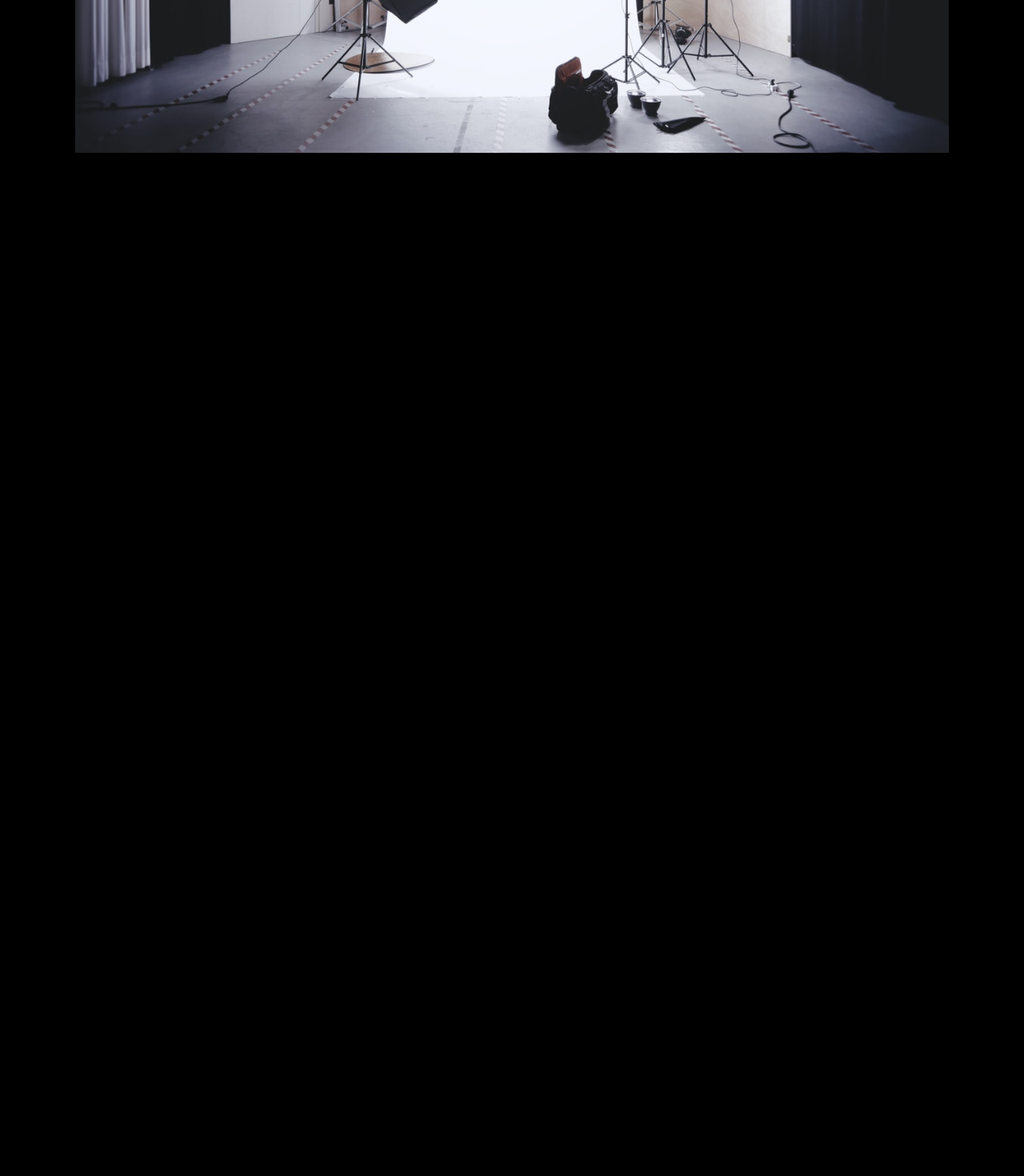
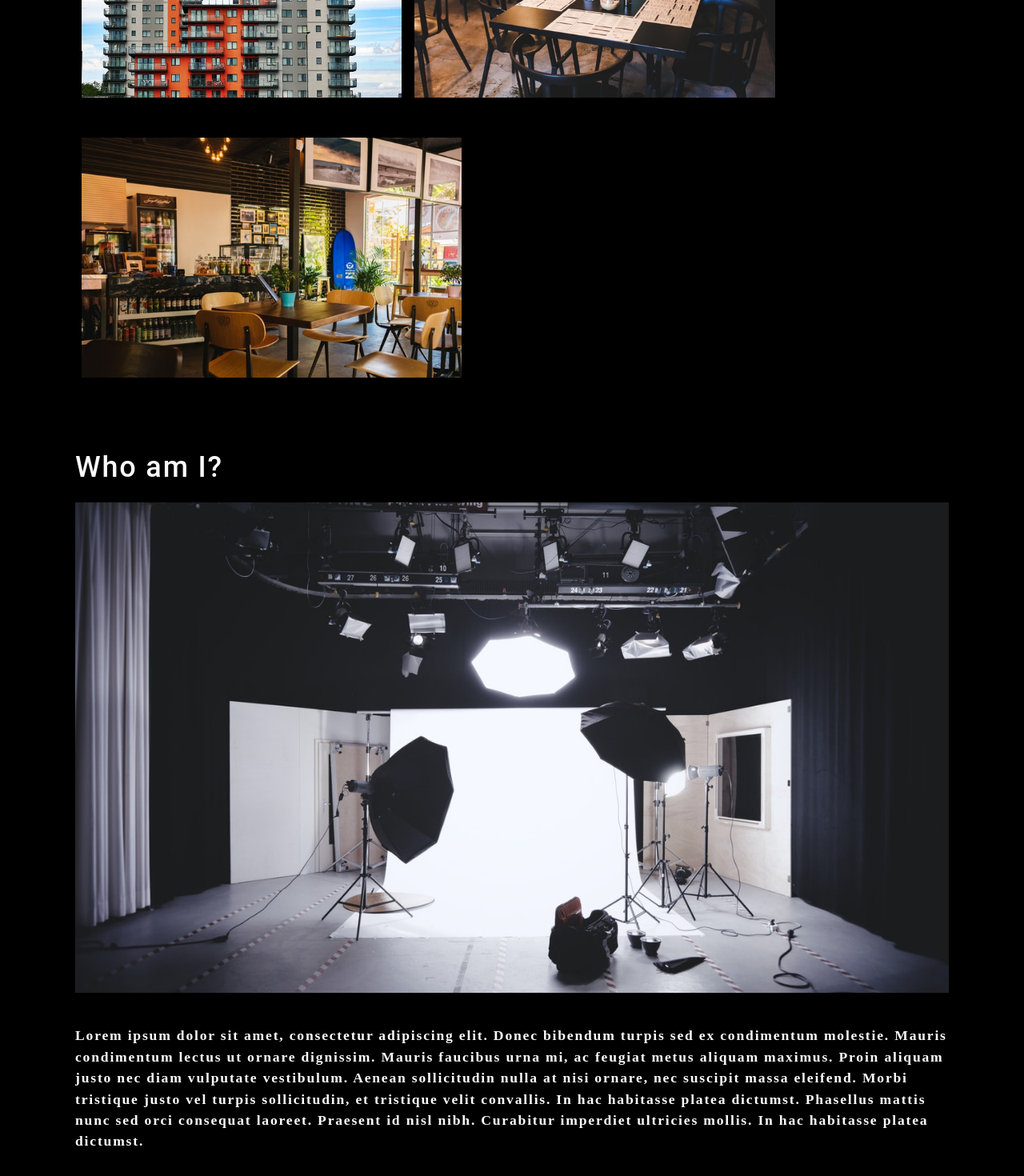
Before and after one commit to hikod/photo-port, a React (Create React App) app: page / in a window 1280 px wide. Shown: the part 740-2210 px from the top of the page at 80% size. Before the commit the page ends 1045 px from the top, so only its background shows below. Built offline with nearby package versions, Linux system fonts and the light colour scheme.

Commit message:
adding modal

```diff
--- a/src/App.js
+++ b/src/App.js
@@ -35,8 +35,8 @@ function App() {
             <About></About>
           </>
         ) : (
-            <ContactForm></ContactForm>
-          )}
+          <ContactForm></ContactForm>
+        )}
       </main>
     </div>
   );
--- a/src/components/About/index.js
+++ b/src/components/About/index.js
@@ -1,12 +1,21 @@
 import React from 'react';
 import coverImage from '../../assets/cover/cover-image.jpg';
-
-
 function About() {
   return (
     <section className="my-5">
       <h1 id="about">Who am I?</h1>
       <img src={coverImage} className="my-2" style={{ width: "100%" }} alt="cover" />
+      <div className="my-2">
+        <p>
+          Lorem ipsum dolor sit amet, consectetur adipiscing elit. Donec bibendum turpis sed ex
+          condimentum molestie. Mauris condimentum lectus ut ornare dignissim. Mauris faucibus urna
+          mi, ac feugiat metus aliquam maximus. Proin aliquam justo nec diam vulputate vestibulum.
+          Aenean sollicitudin nulla at nisi ornare, nec suscipit massa eleifend. Morbi tristique
+          justo vel turpis sollicitudin, et tristique velit convallis. In hac habitasse platea
+          dictumst. Phasellus mattis nunc sed orci consequat laoreet. Praesent id nisl nibh.
+          Curabitur imperdiet ultricies mollis. In hac habitasse platea dictumst.
+        </p>
+      </div>
     </section>
   );
 }
--- a/src/components/Contact/index.js
+++ b/src/components/Contact/index.js
@@ -11,8 +11,7 @@ function ContactForm() {
   const handleSubmit = (e) => {
     e.preventDefault();
     if (!errorMessage) {
-      setFormState({ [e.target.name]: e.target.value });
-      console.log('Form', formState);
+      console.log('Submit Form', formState);
     }
   };
 
@@ -30,6 +29,10 @@ function ContactForm() {
       } else {
         setErrorMessage('');
       }
+    }
+    if (!errorMessage) {
+      setFormState({ ...formState, [e.target.name]: e.target.value });
+      console.log('Handle Form', formState);
     }
   };
 
--- a/src/components/Gallery/index.js
+++ b/src/components/Gallery/index.js
@@ -2,15 +2,14 @@ import React from 'react';
 import PhotoList from '../PhotoList';
 import { capitalizeFirstLetter } from '../../utils/helpers';
 
-function Gallery({ currentCategory }) {
-  const { name, description } = currentCategory;
+function Gallery(props) {
+  const { currentCategory } = props;
   return (
     <section>
-      <h1 data-testid="h1tag">{capitalizeFirstLetter(name)}</h1>
-      <p>{description}</p>
-      <PhotoList  />
+      <h1 data-testid="h1tag">{capitalizeFirstLetter(currentCategory.name)}</h1>
+      <p>{currentCategory.description}</p>
+      <PhotoList category={currentCategory.name} />
     </section>
   );
 }
-
 export default Gallery;
--- /dev/null
+++ b/src/components/Modal/index.js
@@ -0,0 +1,23 @@
+import React from 'react';
+
+const Modal = ({ onClose, currentPhoto }) => {
+  const { name, description, category, index } = currentPhoto;
+
+  return (
+    <div className="modalBackdrop">
+      <div className="modalContainer">
+        <h3 className="modalTitle">{name} </h3>
+        <img
+          src={require(`../../assets/large/${category}/${index}.jpg`).default}
+          alt="current category"
+        />
+        <p>{description}</p>
+        <button type="button" onClick={onClose}>
+          Close this modal
+        </button>
+      </div>
+    </div>
+  );
+};
+
+export default Modal;
--- a/src/components/Nav/index.js
+++ b/src/components/Nav/index.js
@@ -1,12 +1,18 @@
-import React from 'react';
+import React, { useEffect } from 'react';
 import { capitalizeFirstLetter } from '../../utils/helpers';
 
 function Nav(props) {
   const {
     categories = [],
     setCurrentCategory,
+    contactSelected,
     currentCategory,
+    setContactSelected,
   } = props;
+
+  useEffect(() => {
+    document.title = capitalizeFirstLetter(currentCategory.name);
+  }, [currentCategory]);
 
   return (
     <header className="flex-row px-1">
@@ -18,23 +24,24 @@ function Nav(props) {
       <nav>
         <ul className="flex-row">
           <li className="mx-2">
-            <a data-testid="about" href="#about">
+            <a data-testid="about" href="#about" onClick={() => setContactSelected(false)}>
               About me
             </a>
           </li>
-          <li className="mx-2">
-            <span>Contact</span>
+          <li className={`mx-2 ${contactSelected && 'navActive'}`}>
+            <span onClick={() => setContactSelected(true)}>Contact</span>
           </li>
           {categories.map((category) => (
             <li
               className={`mx-1 ${
-                currentCategory.name === category.name && 'navActive'
+                currentCategory.name === category.name && !contactSelected && 'navActive'
                 }`}
               key={category.name}
             >
               <span
                 onClick={() => {
-                  setCurrentCategory(category)
+                  setCurrentCategory(category);
+                  setContactSelected(false);
                 }}
               >
                 {capitalizeFirstLetter(category.name)}
--- a/src/components/PhotoList/index.js
+++ b/src/components/PhotoList/index.js
@@ -1,6 +1,10 @@
 import React, { useState } from 'react';
+import Modal from '../Modal';
 
 const PhotoList = ({ category }) => {
+  const [isModalOpen, setIsModalOpen] = useState(false);
+  const [currentPhoto, setCurrentPhoto] = useState();
+
   const [photos] = useState([
     {
       name: 'Grocery aisle',
@@ -120,14 +124,23 @@ const PhotoList = ({ category }) => {
 
   const currentPhotos = photos.filter(photo => photo.category === category);
 
+  const toggleModal = (image, i) => {
+    setCurrentPhoto({ ...image, index: i });
+    setIsModalOpen(!isModalOpen);
+  };
+
   return (
     <div>
+      {isModalOpen && (
+        <Modal onClose={toggleModal} currentPhoto={currentPhoto} />
+      )}
       <div className="flex-row">
         {currentPhotos.map((image, i) => (
           <img
             src={require(`../../assets/small/${category}/${i}.jpg`).default}
             alt={image.name}
             className="img-thumbnail mx-1"
+            onClick={() => toggleModal(image, i)}
             key={image.name}
           />
         ))}
```
Lines whose indentation alone changed are shown as unchanged.
